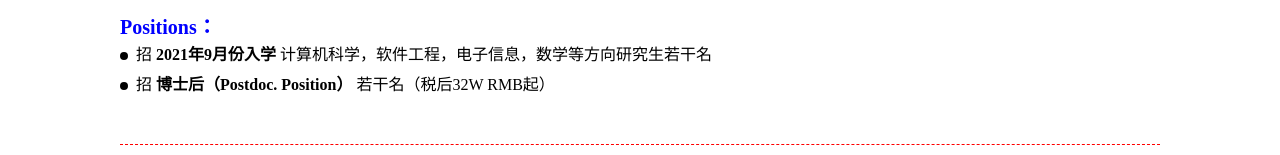
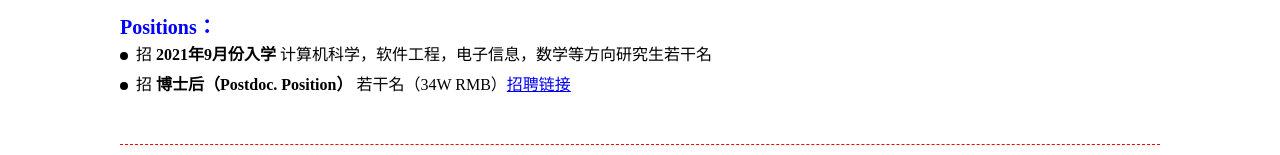
Before and after one commit to YuanmanLi/yuanmanli.github.io, a plain HTML site: page index.html in a window 1280 px wide. Shown: the part 775-930 px from the top of the page. Drawn offline with Linux system fonts and the light colour scheme.

Commit message:
Update index.html
update

```diff
--- a/index.html
+++ b/index.html
@@ -48,7 +48,7 @@
             <div class="blue">Positions：</div>
             <ul class="has">
                 <li>招&nbsp;<b>2021年9月份入学</b>&nbsp;计算机科学，软件工程，电子信息，数学等方向研究生若干名</li>
-                <li>招&nbsp;<b>博士后（Postdoc. Position）</b>&nbsp;若干名（税后32W RMB起）</li>
+                <li>招&nbsp;<b>博士后（Postdoc. Position）</b>&nbsp;若干名（34W RMB）<a href="http://muchong.com/t-14710336-1">招聘链接</a></li>
             </ul>
             <br>
             <!-- paper -->
```
